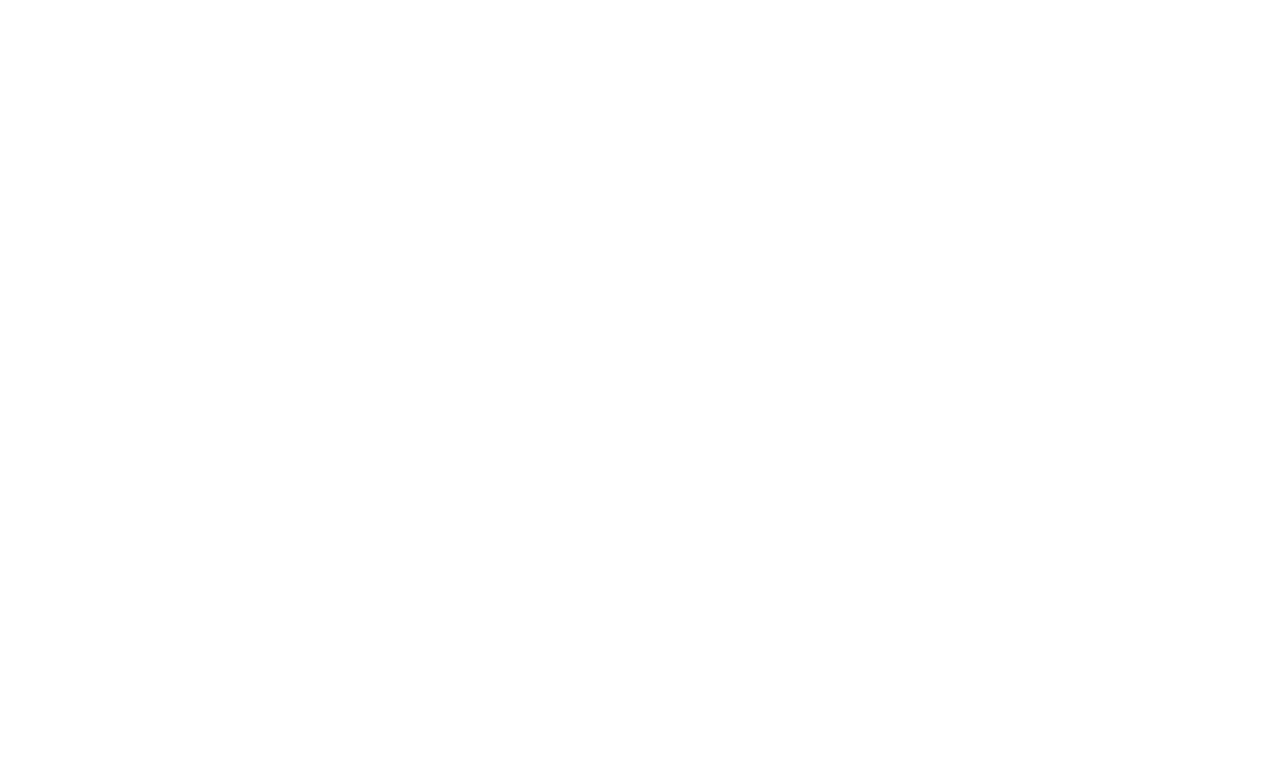
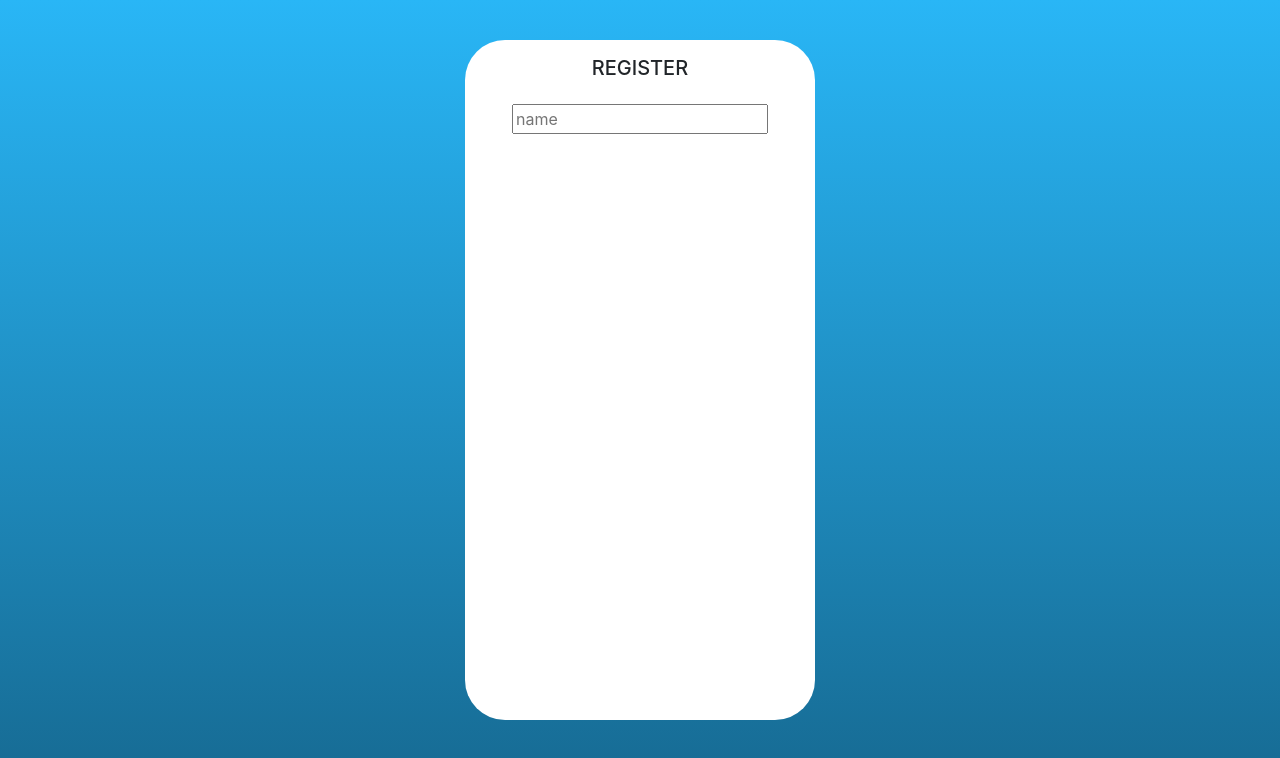
Before and after one commit to najdi123/wowkanoon, a React (Create React App) app: page /register in a window 1280 px wide. Shown: the top 758 px of the page. Built offline with nearby package versions, Linux system fonts and the light colour scheme.

Commit message:
added register

```diff
--- a/src/App.js
+++ b/src/App.js
@@ -2,12 +2,14 @@
 import './styles/customStyle.css';
 import {BrowserRouter as Router, Route, Switch} from "react-router-dom";
 import Home from "./pages/home/Home";
+import Register from "./pages/register/Register";
 
 function App() {
   return (
     <Router>
      <Switch>
          <Route exact path="/" component={Home} />
+         <Route exact path="/register" component={Register} />
      </Switch>
     </Router>
   );
--- /dev/null
+++ b/src/pages/register/Register.js
@@ -0,0 +1,21 @@
+import React from 'react';
+import styles from "./register.module.css";
+
+const Register = () => {
+    return (
+        <div className={styles.register}>
+            <div className={styles.container}>
+                <h5 className="mt-3 mb-4">
+                    REGISTER
+                </h5>
+                <form>
+                    <input
+                        placeholder="name"
+                    />
+                </form>
+            </div>
+        </div>
+    );
+};
+
+export default Register;
--- /dev/null
+++ b/src/pages/register/register.module.css
@@ -0,0 +1,27 @@
+.colorTop{
+    color: #29b6f6;
+}
+.colorBottom{
+    color: #166991;
+}
+.register{
+    height: 100vh;
+    background-image: linear-gradient(#29b6f6, #166991);
+
+    display: flex;
+    justify-content: center;
+    /*align-items: center;*/
+
+    text-align: center;
+}
+.container{
+    width: 350px;
+    height: 85vh;
+    background-color: white;
+    border-radius: 40px;
+
+    margin-top: 40px;
+}
+.r-person{
+    content: "\e02f";
+}
```
Also changed, not shown: src/pages/Register.js (deleted).
